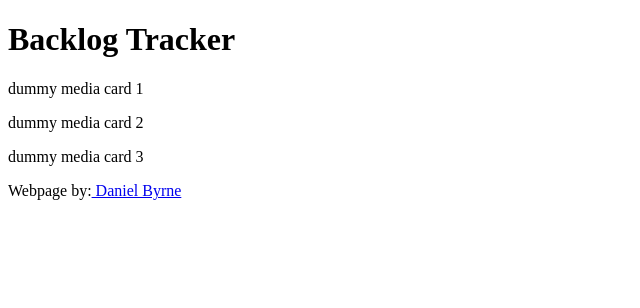
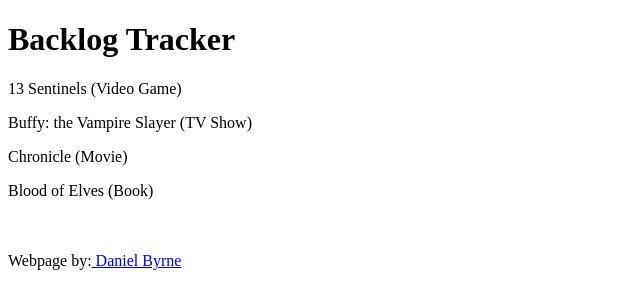
Before and after one commit to dbyrne978/backlog, a React (Create React App) app: page / in a window 1280 px wide. Shown: the top 308 px of the page, without its empty margins (0-640 px from the left). Built offline with nearby package versions, Linux system fonts and the light colour scheme.

Commit message:
Add props to MediaCard and create default cards

```diff
--- a/src/App.js
+++ b/src/App.js
@@ -1,10 +1,29 @@
 const App = () => {
+  const defaultCard1 = {
+    title: "13 Sentinels",
+    mediaType: "Video Game"
+  }
+  const defaultCard2 = {
+    title: "Buffy: the Vampire Slayer",
+    mediaType: "TV Show"
+  }
+  const defaultCard3 = {
+    title: "Chronicle",
+    mediaType: "Movie"
+  }
+  const defaultCard4 = {
+    title: "Blood of Elves",
+    mediaType: "Book"
+  }
+
   return (
     <div className="App">
       <Header />
-      <MediaCard number="1" />
-      <MediaCard number="2" />
-      <MediaCard number="3" />
+      <MediaCard {...defaultCard1} />
+      <MediaCard {...defaultCard2} />
+      <MediaCard {...defaultCard3} />
+      <MediaCard {...defaultCard4} />
+      <br /><br />
       <Footer />
     </div>
   );
@@ -21,7 +40,7 @@
 const MediaCard = (props) => {
   return (
     <>
-      <p>dummy media card {props.number}</p>
+      <p>{props.title} ({props.mediaType})</p>
     </>
   );
 }
```
